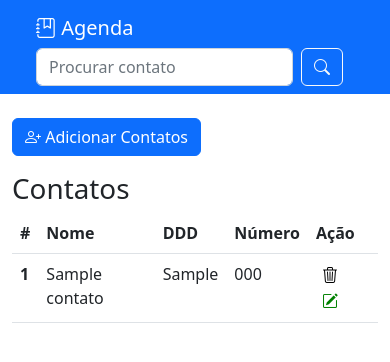
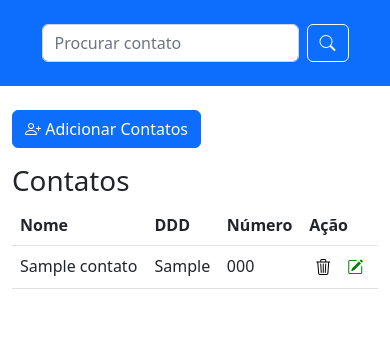
Before and after one commit to DennisFernandes90/agenda, a PHP site: page / in a window 390 px wide. Shown: the top 362 px of the page. Run offline with PHP 8.4, Linux system fonts and the light colour scheme; tables that the repository leaves empty or names only in its code hold one stand-in row (values such as "Sample post"); some libraries are stand-ins or nearby versions.

Commit message:
Removida a coluna com os Ids da tabela

```diff
--- a/index.php
+++ b/index.php
@@ -1,7 +1,6 @@
 <?php
 
     require_once("templates/header.php");
-
 
     $contatosDao = new ContatosDAO($conn);
 
@@ -11,9 +10,9 @@
   <!-- modal formulario incluir contatos -->
   <section class="container mb-3" id="open-form-btn-container">
 
-    <div class="row">
+    <div class="row justify-content-center">
 
-      <div class="col-12 col-md-3">
+      <div class="col-12 col-md-8">
         <button class="btn btn-primary" id="open-form-btn" data-bs-toggle="modal" data-bs-target="#modal-add-contact"><i class="bi bi-person-plus"></i> Adicionar Contatos</button>
 
       </div>
@@ -63,7 +62,7 @@
         <table class="table" id="contact-table">
           <thead>
             <tr>
-              <th scope="col">#</th>
+
               <th scope="col">Nome</th>
               <th scope="col">DDD</th>
               <th scope="col">Número</th>
@@ -74,7 +73,7 @@
 
             <?php foreach($listaContatos as $contato): ?>
             <tr>
-              <th scope="row"><?= $contato["id"] ?></th>
+
               <td><?= $contato["nome"] ?></td>
               <td><?= $contato["ddd"] ?></td>
               <td><?= $contato["telefone"] ?></td>
--- a/templates/header.php
+++ b/templates/header.php
@@ -21,9 +21,9 @@
 </head>
 <body>
 
-<nav class="navbar navbar-expand-lg bg-primary navbar-dark px-4 mb-4">
-  <div class="container-fluid">
-    <a class="navbar-brand" href="index.php"><i class="bi bi-journal-bookmark"></i> Agenda</a>
+<nav class="navbar navbar-expand-lg bg-primary navbar-dark px-4 py-4 py-md-2 mb-4">
+  <div class="container-fluid d-flex justify-content-center justify-content-md-between">
+    <a class="navbar-brand d-none d-md-flex" href="index.php"><i class="bi bi-journal-bookmark"></i> Agenda</a>
     <form class="d-flex" role="search">
       <input class="form-control me-2" type="search" placeholder="Procurar contato" aria-label="Search">
       <button class="btn btn-outline-light" id="contact-search-btn" type="submit"><i class="bi bi-search"></i></button>
```
